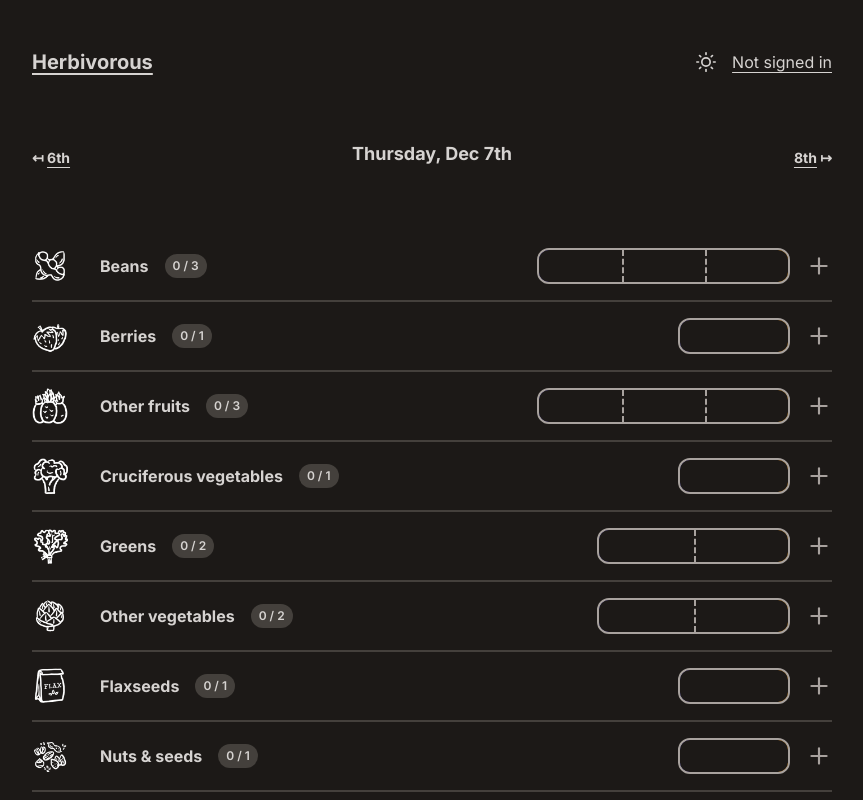
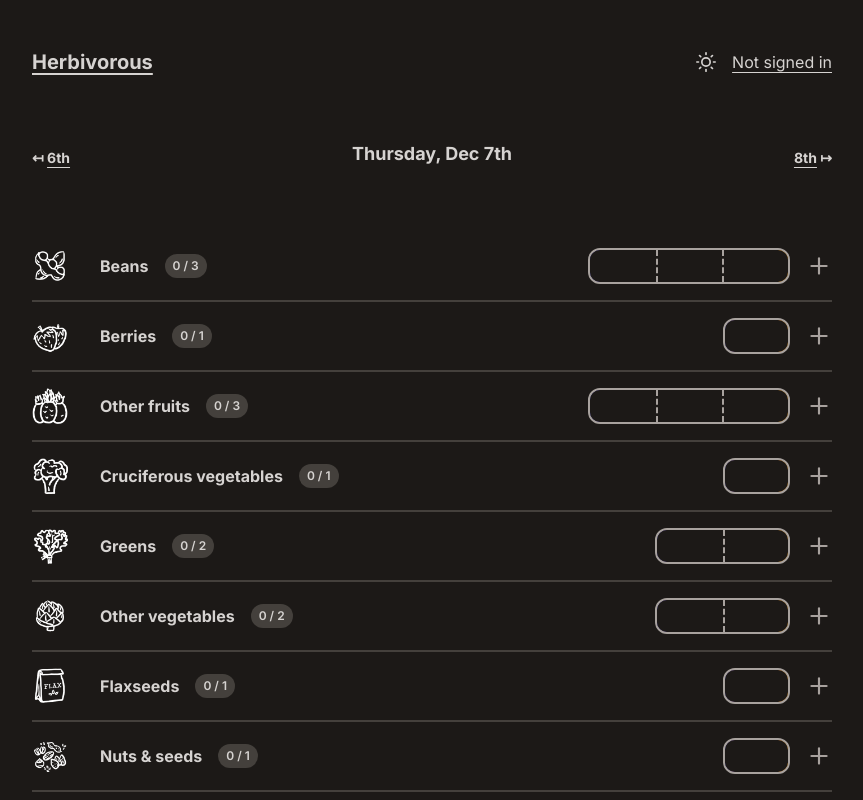
Before and after one commit to fvrests/herbivorous, a Next.js app: page /day/2023-12-07 in a window 1280 px wide. Shown: the top 800 px of the page, without its empty margins (208-1071 px from the left). Built offline with nearby package versions, Linux system fonts and the light colour scheme; no server answers.

Commit message:
fix: progress bar increments should be same length on wider screens

```diff
--- a/src/components/Goal.tsx
+++ b/src/components/Goal.tsx
@@ -62,17 +62,23 @@ export default function Goal({ goal, date }: Props) {
               {progress + " / " + goal.quantity}
             </span>
           </div>
+          <div className="w-full flex flex-row sm:justify-end">
             {progress < goal.quantity && (
-            <span style={{ width: (goal.quantity / maxQuantity) * 100 + "%" }}>
-              <ProgressBar progress={progress} goal={goal} overflow={overflow}>
+              <div style={{ width: (goal.quantity / maxQuantity) * 100 + "%" }}>
+                <ProgressBar
+                  progress={progress}
+                  goal={goal}
+                  overflow={overflow}
+                >
                   <span
                     className="h-8 w-full flex items-center justify-start z-10"
                     aria-label={`progress: ${progress} / ${goal}`}
                   ></span>
                 </ProgressBar>
-            </span>
+              </div>
             )}
             {progress >= goal.quantity && <Check size={24} />}
+          </div>
         </div>
       </button>
       <button
```
Lines whose indentation alone changed are shown as unchanged.
